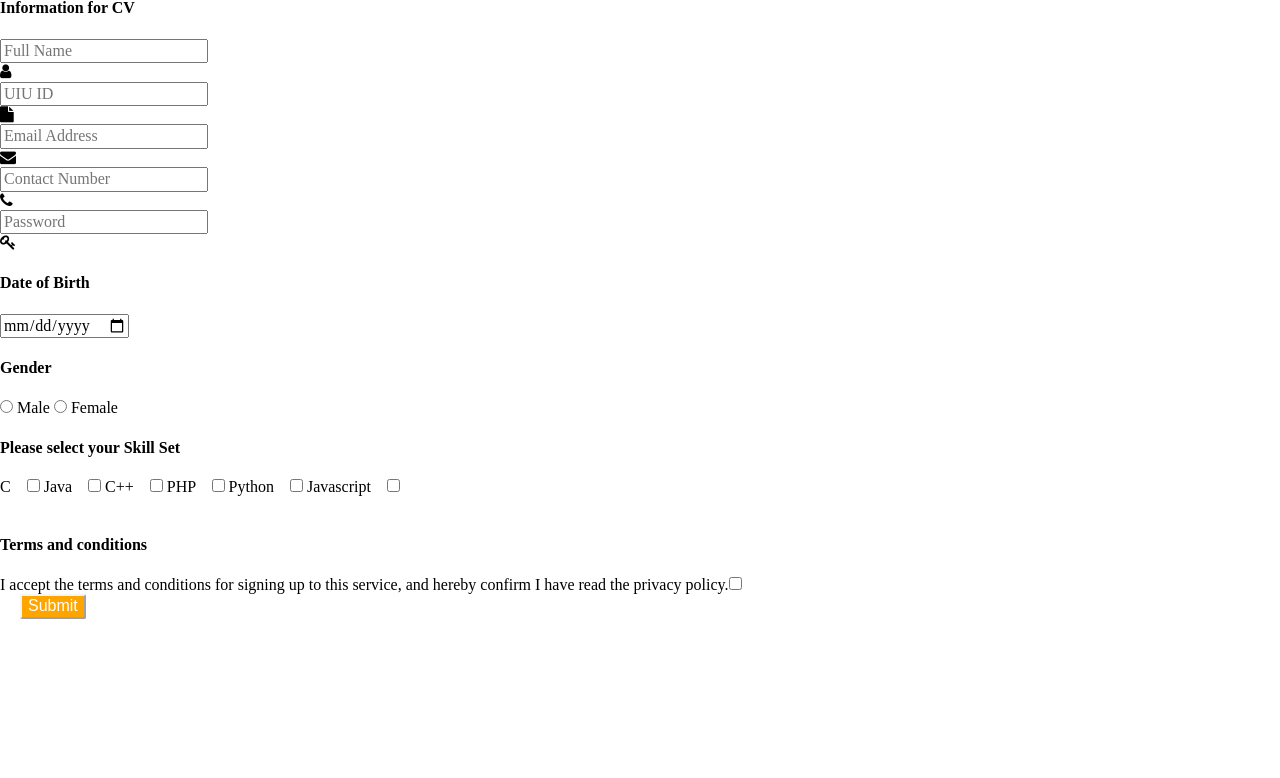
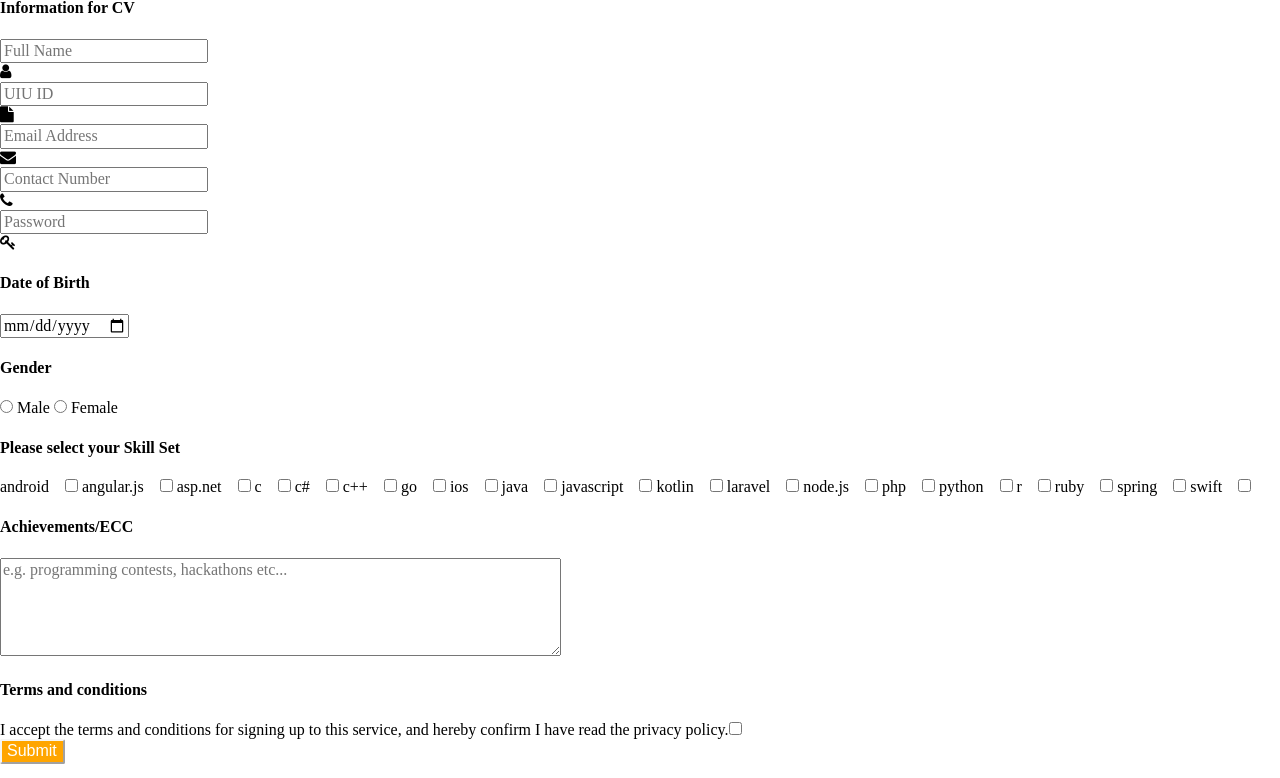
Before and after one commit to sak1b0/UIU_job_finder, a PHP site: page /cv_input.php in a window 1280 px wide. Shown: the part 22-800 px from the top of the page. Run offline with PHP 8.4, Linux system fonts and the light colour scheme; some libraries are stand-ins or nearby versions.

Commit message:
cv input form is ok

```diff
--- a/cv_input.php
+++ b/cv_input.php
@@ -1,6 +1,6 @@
-<?php //include"includes/reg_attempt.php"; ?>
 <!DOCTYPE html>
-<html lang="en" >
+<html lang="en">
+
 <head>
     <meta charset="UTF-8">
     <title>CV information</title>
@@ -16,29 +16,29 @@
 
 <body>
     <div class="container">
-    <form action="includes/reg_attempt.php "method="post">
+        <form action="includes/reg_attempt.php " method="post">
             <div class="row">
                 <h4>Information for CV</h4>
                 <div class="input-group input-group-icon">
-        <input name="name" type="text" placeholder="Full Name"/>
+                    <input name="name" type="text" placeholder="Full Name" required/>
                     <div class="input-icon"><i class="fa fa-user"></i></div>
                 </div>
                 <div class="input-group input-group-icon">
-        <input name="name" type="text" placeholder="UIU ID"/>
+                    <input name="name" type="text" placeholder="UIU ID" required/>
                     <div class="input-icon"><i class="fa fa-file"></i></div>
                 </div>
 
                 <div class="input-group input-group-icon">
-        <input name="email" type="email" placeholder="Email Address"/>
+                    <input name="email" type="email" placeholder="Email Address" required/>
                     <div class="input-icon"><i class="fa fa-envelope"></i></div>
                 </div>
                 <div class="input-group input-group-icon">
-        <input name="tel" type="tel" placeholder="Contact Number"/>
+                    <input name="tel" type="tel" placeholder="Contact Number" />
                     <div class="input-icon"><i class="fa fa-phone"></i></div>
                 </div>
 
                 <div class="input-group input-group-icon">
-        <input name="password" type="password" placeholder="Password"/>
+                    <input name="password" type="password" placeholder="Password" required/>
                     <div class="input-icon"><i class="fa fa-key"></i></div>
                 </div>
 
@@ -51,22 +51,17 @@
                     <h4>Date of Birth</h4>
                     <div class="input-group">
                         <div class="col-sixth">
-            <input name="date" type="date" placeholder="MM"/>
+                            <input name="date" type="date" placeholder="Date" required/>
                         </div>
-          <!--<div class="col-third">
-            <input type="text" placeholder="MM"/>
-          </div>
-          <div class="col-third">
-            <input type="text" placeholder="YYYY"/>
-          </div>-->
+
                     </div>
                 </div>
                 <div class="col-half">
                     <h4>Gender</h4>
                     <div class="input-group">
-          <input name="gender" type="radio" name="gender" value="male" id="gender-male"/>
+                        <input name="gender" type="radio" value="male" id="gender-male" />
                         <label for="gender-male">Male</label>
-          <input name="gender" type="radio" name="gender" value="female" id="gender-female"/>
+                        <input name="gender" type="radio" value="female" id="gender-female" />
                         <label for="gender-female">Female</label>
                     </div>
                 </div>
@@ -76,7 +71,9 @@
 
         </form>
         <!--skill starts here -->
-    <div class="row"> <h4>Please select your Skill Set</h4> </div>
+        <div class="row">
+            <h4>Please select your Skill Set</h4>
+        </div>
 
         <div class="row">
 
@@ -84,13 +81,14 @@
                 <div class="row">
 
                     <?php
-        $arr=array("C","Java","C++","PHP","Python","Javascript");
-        for($i=0;$i<count($arr);$i++)
-        {?>
+              $arr=array("asp.net","c++","c","java","c#","go","kotlin","ruby","r","swift","php","python","javascript","laravel","angular.js","node.js","spring","android","ios");
+                    sort($arr);
+              for($i=0;$i < count($arr); $i++)
+              { ?>
 
-        <label class="containerr"><?php echo $arr[$i]; ?>
+                    <label class="containerr" ><?php echo $arr[$i]; ?>
                     &ensp;
-          <input type="checkbox" >
+                     <input type="checkbox" name="<?php echo $arr[$i]; ?> " >
                     <span class="checkmark"></span>
                     </label>
 
@@ -109,22 +107,41 @@
 
 
             </div>
-    <div class="row">
 
-     &emsp;   <h4>Terms and conditions</h4>
 
 
             <div class="row">
 
-        <input class="clm" type="checkbox" id="terms" required>
-        <label for="terms"   style="float:left;" ><h7>I accept the terms and conditions for signing up to this service, and hereby confirm I have read the privacy policy.</h7></label>
+
+
+            </div>
+
+        </div>
+
+
+        <!--skill ends here -->
+
+        <div class="row">
+        <h4>Achievements/ECC</h4>
+                    <div class="input-group input-group-icon">
+                        <textarea placeholder="e.g. programming contests, hackathons etc..." rows="5" cols="60"></textarea>
+                    </div>
         </div>
 
         <div class="row">
-        &emsp;
+        <h4>Terms and conditions</h4>
+            <div class="row">
+
+                    <input class="col" type="checkbox" id="terms" required>
+                    <label for="terms" style="float:left;"><h7>I accept the terms and conditions for signing up to this service, and hereby confirm I have read the privacy policy.</h7></label>
+                </div>
+        </div>
+
+        <div class="row">
+
                     <a><button
                  style="color:white;
-
+                    padding-left: 5px;
                     font-family: sans-serif;
                     border-radius: 2px;
                     background-color: orange;
@@ -132,28 +149,14 @@
                 type="submit" >Submit</button></a>
                 </div>
 
-    </div>
-
-    </div>
-
-
-
-
-
-
-
-
-    <!--skill ends here -->
-
-
 
 
         <script src='http://cdnjs.cloudflare.com/ajax/libs/jquery/2.1.3/jquery.min.js'></script>
 
-<script  src="vendor/bootstrap/js/index.js"></script>
+        <script src="vendor/bootstrap/js/index.js"></script>
 
 
-
+    </div>
 
 </body>
 
--- a/index.php
+++ b/index.php
@@ -40,7 +40,9 @@
             <link rel="stylesheet" href="style.css">
             <div class="container">
                 <h4><b><?php echo $line[0];?></b></h4>
-                   <p><?php echo $line[1];?></p>
+                <p>
+                    <?php echo $line[1];?>
+                </p>
                 <a href="<?php echo $line[2];?>"> <button class="btn-link">Read more</button></a>
 
             </div>
```
Lines whose indentation alone changed are shown as unchanged.
